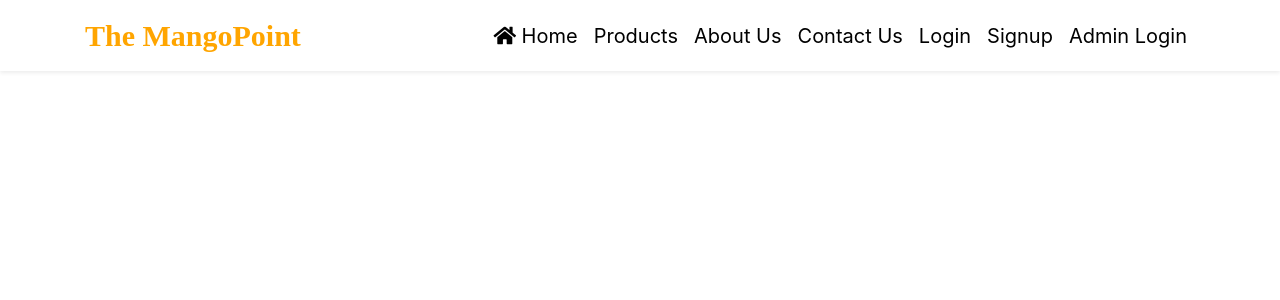
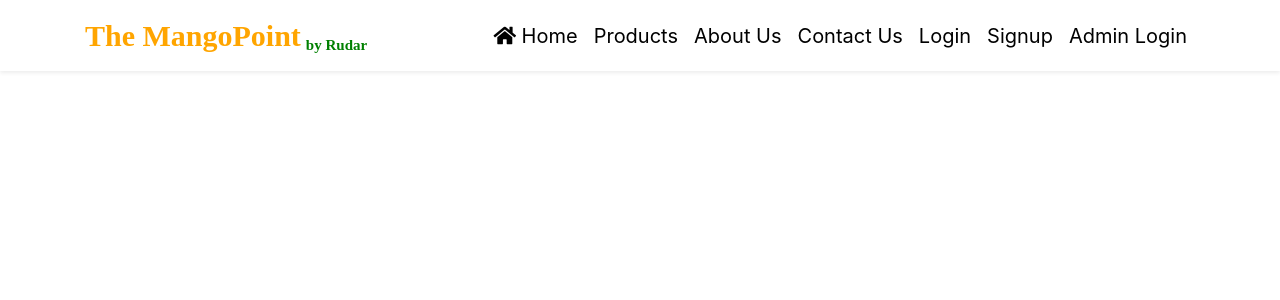
Before and after one commit to rudrali-kalyane/MangoPoint, a Django app: page /index/ in a window 1280 px wide. Shown: the top 300 px of the page. Run offline with Django 5.2, Linux system fonts and the light colour scheme; some libraries are stand-ins or nearby versions.

Commit message:
Update navigation.html

```diff
--- a/templates/navigation.html
+++ b/templates/navigation.html
@@ -35,6 +35,7 @@
     <div class="container">
         <a href="/main/" class="navbar-brand font-weight-bold">
             <span style="color: orange; font-size: 1.5em;">The MangoPoint</span>
+              <span style="color: green; font-size: 1em;"><sub>by Rudar</sub></span>
 
         </a>
 
```
